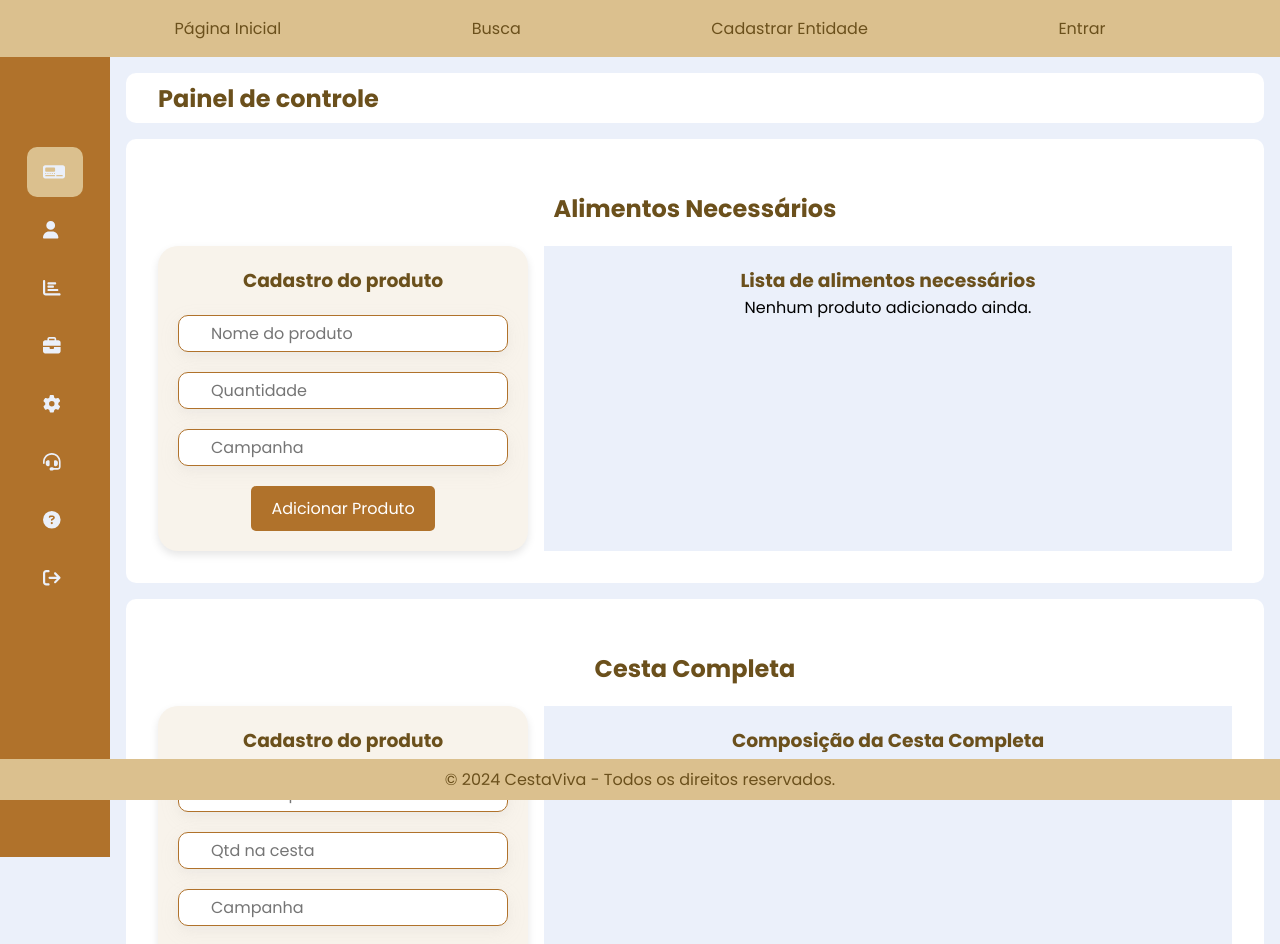
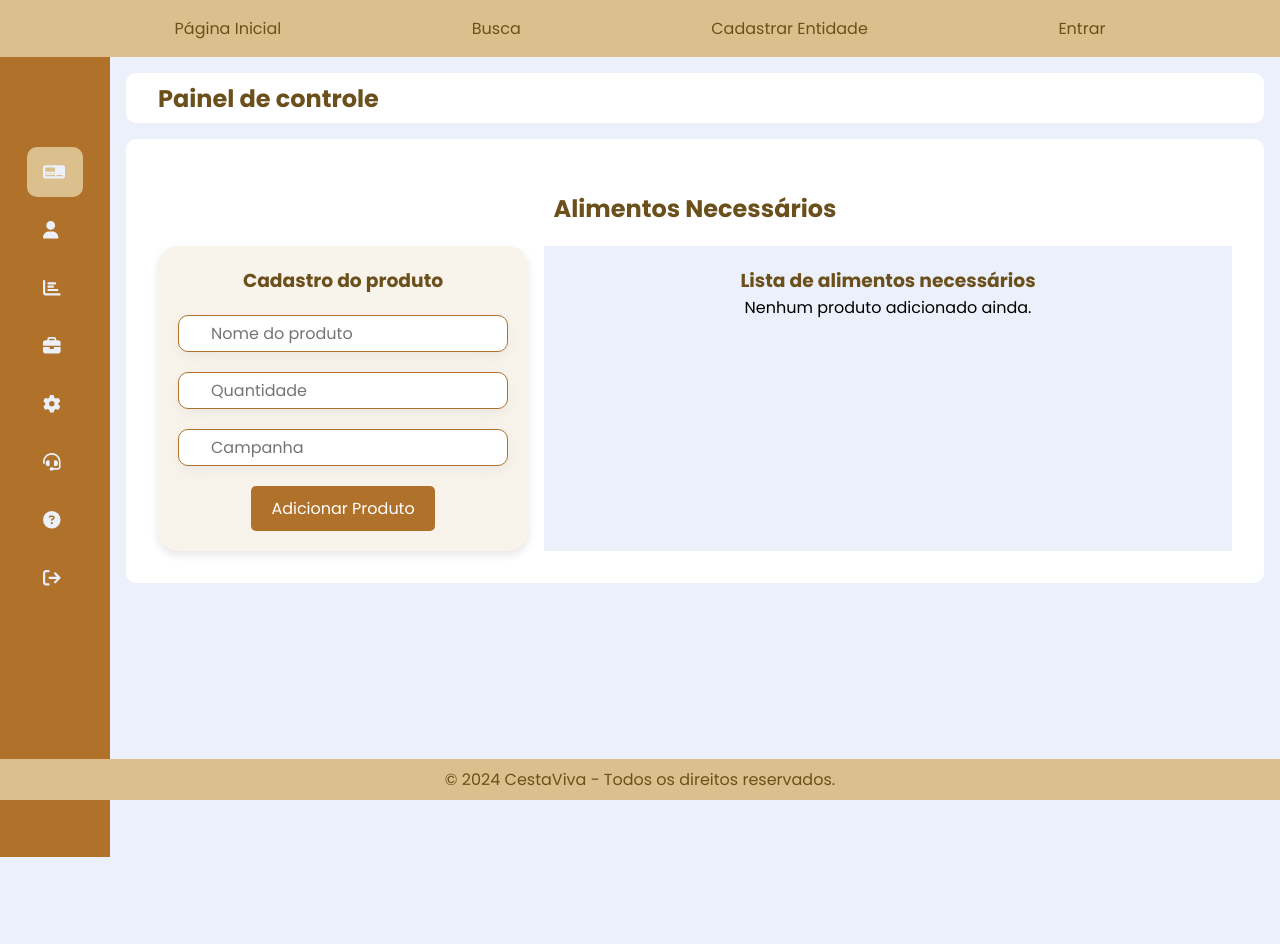
Before and after one commit to Amicuchi/CestaViva, a React (Vite) app: page /dashboard/cestas in a window 1280 px wide. Shown: the top 944 px of the page. After the commit the page ends 857 px from the top, so only its background shows below. Built offline with nearby package versions, Linux system fonts and the light colour scheme; sample sign-in values are in the browser's storage.

Commit message:
Atualização na página de cestas para deixar apenas um componente na página e fazer ela salvar no LocalStorage.

```diff
--- a/src/components/dashboardComponents/Cestas.jsx
+++ b/src/components/dashboardComponents/Cestas.jsx
@@ -1,28 +1,34 @@
-import { useState } from 'react';
+import { useState, useEffect } from 'react';
+// atual
+export default function Cestas() {
+    const [produtos, setProdutos] = useState(() => {
+        // Carrega os dados do localStorage apenas uma vez, quando o componente é montado
+        const produtosSalvos = localStorage.getItem('produtos');
+        return produtosSalvos ? JSON.parse(produtosSalvos) : [];
+    });
+    const [novoProduto, setNovoProduto] = useState({ nome: '', quantidade: '', campanha: '' }); // Dados do novo produto a ser adicionado
+    const [quantidadeBaixa, setQuantidadeBaixa] = useState({}); // Quantidade a ser recebida para cada produto
 
-export default function Cestas() {
-    // Estados para armazenar dados relacionados a produtos e cestas
-    const [produtos, setProdutos] = useState([]); // Lista de produtos cadastrados
-    const [novoProduto, setNovoProduto] = useState({ nome: '', quantidade: '', campanha: '' }); // Dados do novo produto a ser adicionado
-    const [quantidadeBaixa, setQuantidadeBaixa] = useState({}); // Quantidade a ser dada baixa para cada produto
-    const [cestaCompleta, setCestaCompleta] = useState([]); // Lista de itens que compõem a cesta completa
-    const [novoItemCesta, setNovoItemCesta] = useState({ nome: '', quantidade: '', campanha: '' }); // Dados do novo item a ser adicionado à cesta completa
+    // Função que salva os produtos no localStorage toda vez que o estado de produtos for atualizado
+    useEffect(() => {
+        localStorage.setItem('produtos', JSON.stringify(produtos)); // Converte a lista de produtos para string JSON e armazena no localStorage
+    }, [produtos]); // A função será executada sempre que o estado de produtos mudar
 
     // Função para lidar com a mudança de valores nos campos de entrada do formulário de produto
     const handleInputChange = (e) => {
-        const { name, value } = e.target;
+        const { name, value } = e.target; // Obtém o nome do campo (name) e seu valor (value)
         setNovoProduto((prevState) => ({
-            ...prevState,
-            [name]: value,
+            ...prevState,  // Mantém o estado atual do novoProduto
+            [name]: value, // Atualiza o campo que foi modificado
         }));
     };
 
-    // Função para lidar com a mudança de valor na quantidade a ser dada baixa para cada produto
+    // Função para lidar com a mudança de valor na quantidade a ser recebida para cada produto
     const handleQuantidadeBaixaChange = (e, index) => {
         const { value } = e.target;
         setQuantidadeBaixa((prevState) => ({
             ...prevState,
-            [index]: value,
+            [index]: value, // Atualiza a quantidade específica do produto selecionado
         }));
     };
 
@@ -30,33 +36,23 @@ export default function Cestas() {
     const adicionarProduto = (e) => {
         e.preventDefault(); // Prevenir o comportamento padrão do formulário
         if (novoProduto.nome && novoProduto.quantidade > 0 && novoProduto.campanha) {
-            // Apenas adiciona o produto se todos os campos estiverem preenchidos e a quantidade for maior que 0
-            setProdutos([...produtos, { ...novoProduto, recebido: 0 }]); // Adiciona o novo produto à lista
-            setNovoProduto({ nome: '', quantidade: '', campanha: '' }); // Reseta o formulário
-        }
-    };
-
-    // Função para adicionar um novo item à cesta completa
-    const adicionarItemCesta = (e) => {
-        e.preventDefault(); // Prevenir o comportamento padrão do formulário
-        if (novoItemCesta.nome && novoItemCesta.quantidade > 0 && novoItemCesta.campanha) {
-            // Apenas adiciona o item se todos os campos estiverem preenchidos e a quantidade for maior que 0
-            setCestaCompleta([...cestaCompleta, { ...novoItemCesta }]); // Adiciona o novo item à lista de cesta completa
-            setNovoItemCesta({ nome: '', quantidade: '', campanha: '' }); // Reseta o formulário
+            // Valida se os campos estão preenchidos corretamente antes de adicionar o produto
+            setProdutos([...produtos, { ...novoProduto, recebido: 0 }]); // Adiciona o novo produto à lista com quantidade recebida inicial de 0
+            setNovoProduto({ nome: '', quantidade: '', campanha: '' });  // Reseta o formulário
         }
     };
 
     // Função para dar baixa na quantidade de um produto
     const darBaixa = (index) => {
-        const qtdBaixa = parseInt(quantidadeBaixa[index] || 1, 10); // Quantidade a ser dada baixa, convertida para número
-        const updatedProdutos = [...produtos]; // Clona a lista de produtos
-        const produto = updatedProdutos[index];
+        const qtdBaixa = parseInt(quantidadeBaixa[index] || 1, 10); // Quantidade a ser recebida, convertida para número
+        const updatedProdutos = [...produtos]; // Cria uma cópia da lista de produtos
+        const produto = updatedProdutos[index]; // Obtém o produto específico baseado no índice
         const restante = produto.quantidade - produto.recebido; // Calcula a quantidade restante
 
         if (qtdBaixa > 0 && qtdBaixa <= restante) {
-            // Verifica se a quantidade a ser dada baixa é válida
+            // Verifica se a quantidade a ser recebida é válida
             produto.recebido += qtdBaixa; // Atualiza a quantidade recebida do produto
-            setProdutos(updatedProdutos); // Atualiza a lista de produtos
+            setProdutos(updatedProdutos); // Atualiza o estado com a nova lista de produtos
             setQuantidadeBaixa((prevState) => ({
                 ...prevState,
                 [index]: '', // Limpa o campo de quantidade a ser dada baixa
@@ -66,27 +62,7 @@ export default function Cestas() {
         }
     };
 
-    // Função para editar um item da cesta completa
-    const editarItem = (index) => {
-        const item = cestaCompleta[index];
-        const nome = prompt('Editar nome do produto:', item.nome); // Prompt para editar o nome
-        const quantidade = prompt('Editar quantidade:', item.quantidade); // Prompt para editar a quantidade
-        const campanha = prompt('Editar campanha:', item.campanha); // Prompt para editar a campanha
-
-        if (nome && quantidade > 0 && campanha) {
-            // Apenas atualiza se os valores são válidos
-            const updatedCesta = [...cestaCompleta];
-            updatedCesta[index] = { nome, quantidade, campanha }; // Atualiza o item na lista
-            setCestaCompleta(updatedCesta); // Atualiza a lista de cesta completa
-        }
-    };
-
-    // Função para excluir um item da cesta completa
-    const excluirItem = (index) => {
-        const updatedCesta = cestaCompleta.filter((_, i) => i !== index); // Remove o item da lista
-        setCestaCompleta(updatedCesta); // Atualiza a lista de cesta completa
-    };
-
+    // Renderização da interface do componente
     return (
         <>
             <div className="card--container">
@@ -119,11 +95,9 @@ export default function Cestas() {
                             />
                             <button type="submit">Adicionar Produto</button>
                         </form>
-
                     </div>
 
                     <div className="lista-produtos">
-                        {/* Seção de lista de produtos cadastrados */}
                         <h3>Lista de alimentos necessários</h3>
                         {produtos.length === 0 ? (
                             <p>Nenhum produto adicionado ainda.</p>
@@ -181,82 +155,6 @@ export default function Cestas() {
                     </div>
                 </div>
             </div>
-
-            {/* Seção de cadastro de itens para a cesta completa */}
-            <div className="card--container lastOne">
-                <h2>Cesta Completa</h2>
-                <div className="cestas-flex">
-                    <div className="cestas--cadastroProduto">
-                        <form className="form-container" onSubmit={adicionarItemCesta}>
-                            <h3>Cadastro do produto</h3>
-                            <input
-                                type="text"
-                                name="nome"
-                                placeholder="Nome do produto"
-                                value={novoItemCesta.nome}
-                                onChange={(e) => setNovoItemCesta({ ...novoItemCesta, nome: e.target.value })}
-                            />
-                            <input
-                                type="number"
-                                name="quantidade"
-                                placeholder="Qtd na cesta"
-                                value={novoItemCesta.quantidade}
-                                onChange={(e) => setNovoItemCesta({ ...novoItemCesta, quantidade: e.target.value })}
-                            />
-                            <input
-                                type="text"
-                                name="campanha"
-                                placeholder="Campanha"
-                                value={novoItemCesta.campanha}
-                                onChange={(e) => setNovoItemCesta({ ...novoItemCesta, campanha: e.target.value })}
-                            />
-                            <button type="submit">Adicionar à Cesta Completa</button>
-                        </form>
-                    </div>
-
-                    {/* Seção de lista de itens da cesta completa */}
-                    <div className="lista-produtos">
-                        <h3>Composição da Cesta Completa</h3>
-                        {cestaCompleta.length === 0 ? (
-                            <p>Nenhum item na cesta completa ainda.</p>
-                        ) : (
-                            <table>
-                                <thead>
-                                    <tr>
-                                        <th>Produto</th>
-                                        <th>campanha</th>
-                                        <th>Quantidade <br /> Necessária</th>
-                                        <th>Ações</th>
-                                    </tr>
-                                </thead>
-                                <tbody>
-                                    {cestaCompleta.map((item, index) => (
-                                        <tr key={index}>
-                                            <td>{item.nome}</td>
-                                            <td>{item.campanha}</td>
-                                            <td>{item.quantidade}</td>
-                                            <td>
-                                                <button
-                                                    className='btnQtd'
-                                                    onClick={() => editarItem(index)}
-                                                >
-                                                    Editar
-                                                </button>
-                                                <button
-                                                    className='btnQtd left'
-                                                    onClick={() => excluirItem(index)}
-                                                >
-                                                    Excluir
-                                                </button>
-                                            </td>
-                                        </tr>
-                                    ))}
-                                </tbody>
-                            </table>
-                        )}
-                    </div>
-                </div>
-            </div>
         </>
     );
 }
```
